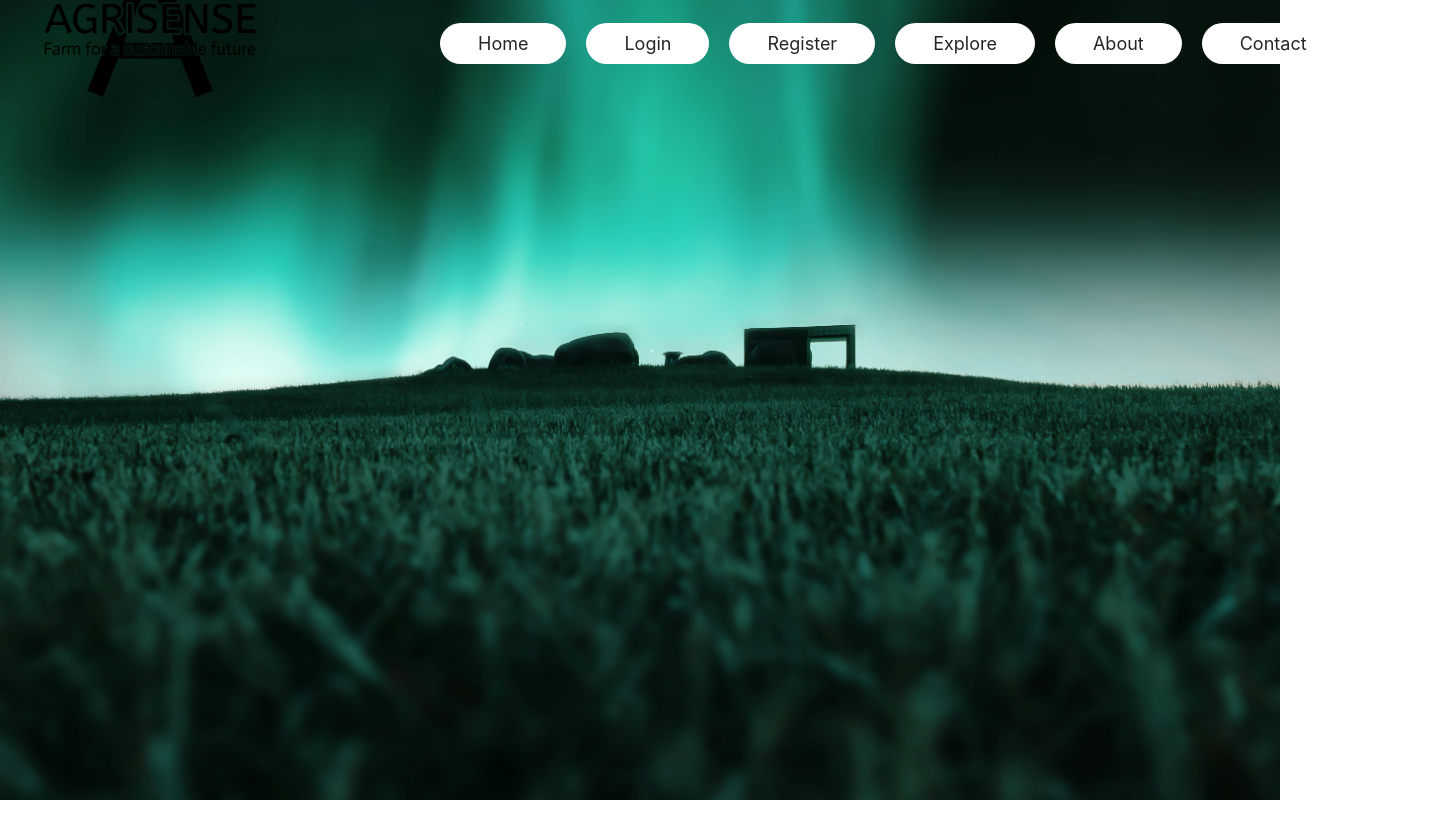
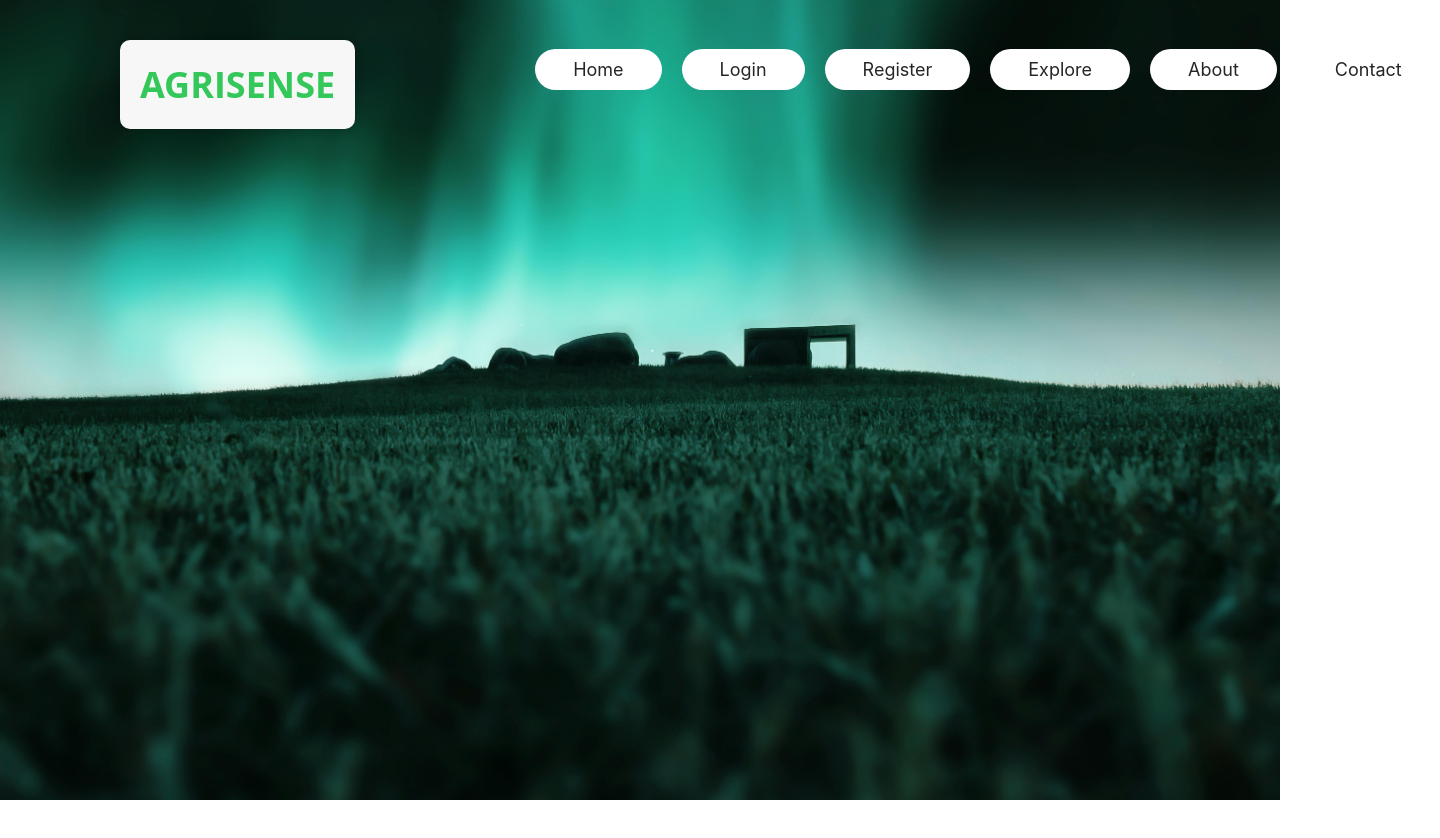
Before and after one commit to amanidy/projectc, a React (Create React App) app in the folder agri/: page / in a window 1280 px wide. Shown: the whole page, 1440 px wide, since content can reach past the window. Built offline with nearby package versions, Linux system fonts and the light colour scheme.

Commit message:
Styled Navbar

```diff
--- a/agri/src/Components/Navbar/Navbar.css
+++ b/agri/src/Components/Navbar/Navbar.css
@@ -5,13 +5,7 @@
     margin: 40px 120px;
     color: white;
 }
-.nav-logo{
-    font-family: 'Trebuchet MS', 'Lucida Sans Unicode', 'Lucida Grande', 'Lucida Sans', Arial, sans-serif;
-    font-size: 42px;
-    font-weight: 500;
-    display: flex;
-    margin-left: -80px;
-}
+
 .nav-menu{
     display: flex;
     align-items: center;
@@ -19,7 +13,7 @@
     font-size: 18px;
     gap: 20px;
     margin-left: 180px;
-    margin-top: -50px;
+    margin-top: -30px;
 }
 
 .nav-contact{
@@ -32,9 +26,31 @@
 .nav-contact:hover {
   background-color: #baaeba;
 }
-.logo{
-    width: 220px;
-    height: auto;
-    margin-top:-80px;
 
+h2 {
+  font-family: 'Open Sans', sans-serif;
+  font-size: 36px;
+  font-weight: bold;
+  color: #34C759;
+  padding: 20px;
+  background-color: #F7F7F7;
+  border-radius: 10px;
+  box-shadow: 0px 0px 10px rgba(0, 0, 0, 0.2);
+  text-align: center;
+  position: relative;
 }
+
+h2::before {
+  content: '';
+  position: absolute;
+  top: 0;
+  left: 0;
+  width: 100%;
+  height: 100%;
+  background-image: url('../../assets/logo-icon.svg');
+  background-size: contain;
+  background-repeat: no-repeat;
+  background-position: center;
+  opacity: 0.1;
+  z-index: -1;
+}
--- a/agri/src/Components/Navbar/Navbar.jsx
+++ b/agri/src/Components/Navbar/Navbar.jsx
@@ -1,12 +1,12 @@
 import React from 'react';
 import './Navbar.css'
-import logo from '../../assets/agrisense-high-resolution-logo-black-transparent.png'
 import { Link } from 'react-router-dom';
   const Navbar = () => {
   return (
 <div>
       <div className='nav'>
-        <div className='nav-logo'><img className='logo' src={ logo} alt=''/></div>
+        <h2>AGRISENSE</h2>
+
       <ul className='nav-menu'>
         <Link to="/agrisense" className='nav-contact'>Home</Link>
         <Link to="/login" className='nav-contact'>Login</Link>
```
Also changed, not shown: agri/src/assets/agrisense-high-resolution-logo-black-transparent.png (deleted), agri/src/assets/logo-icon.svg (added).
